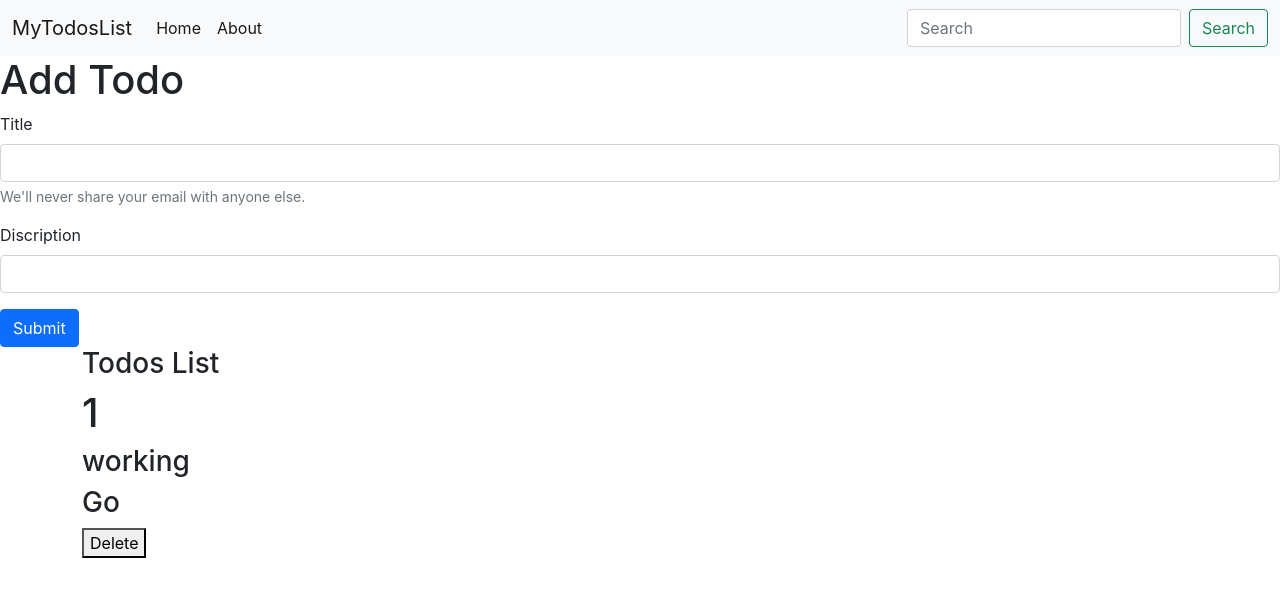
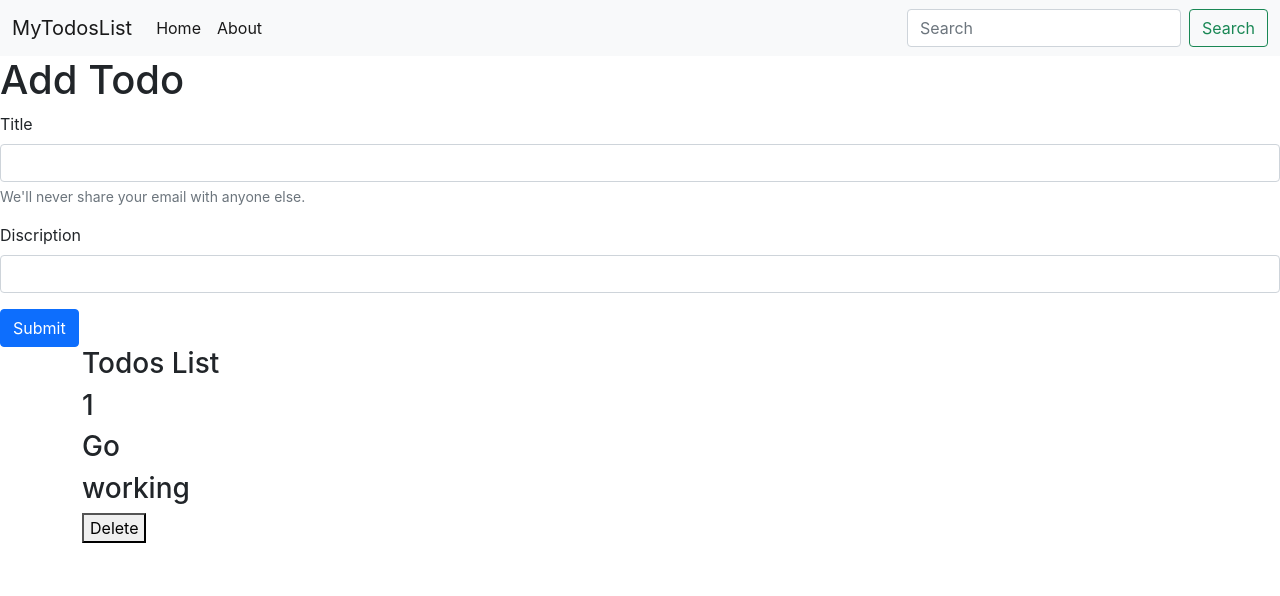
Before and after one commit to nikhilkotiya/Todo-app-using-React, a React (Create React App) app: page / in a window 1280 px wide. Shown: the top 596 px of the page. Built offline with nearby package versions, Linux system fonts and the light colour scheme.

Commit message:
first commit

```diff
--- a/src/My_components/Todo_item.js
+++ b/src/My_components/Todo_item.js
@@ -3,9 +3,9 @@ import React from 'react'
 export const Todo_item = ({todo,onDelete}) => {
     return (
         <div>
-            <h1>{todo.sno}</h1>
+            <h3>{todo.sno}</h3>
+            <h3>{todo.title}</h3>
             <h3>{todo.discription}</h3>
-            <h3>{todo.title}</h3>
             <button onClick={()=>onDelete(todo)}>Delete</button>
         </div>
     )
```
